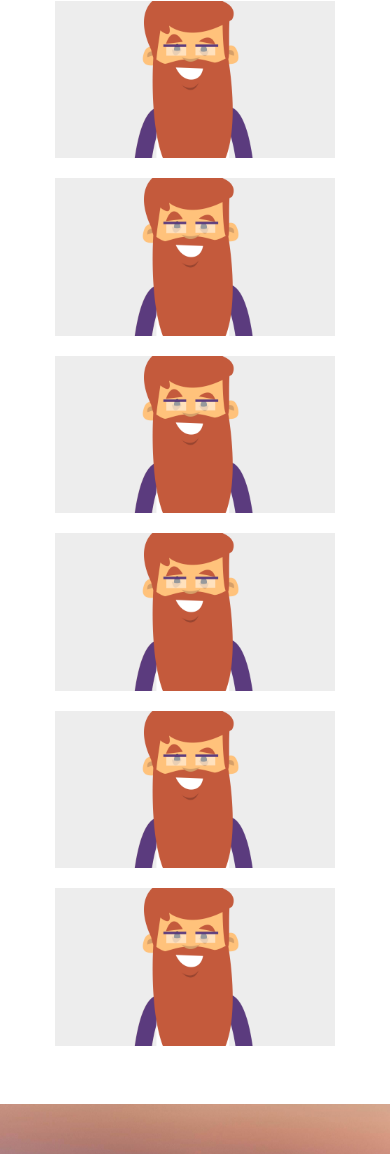
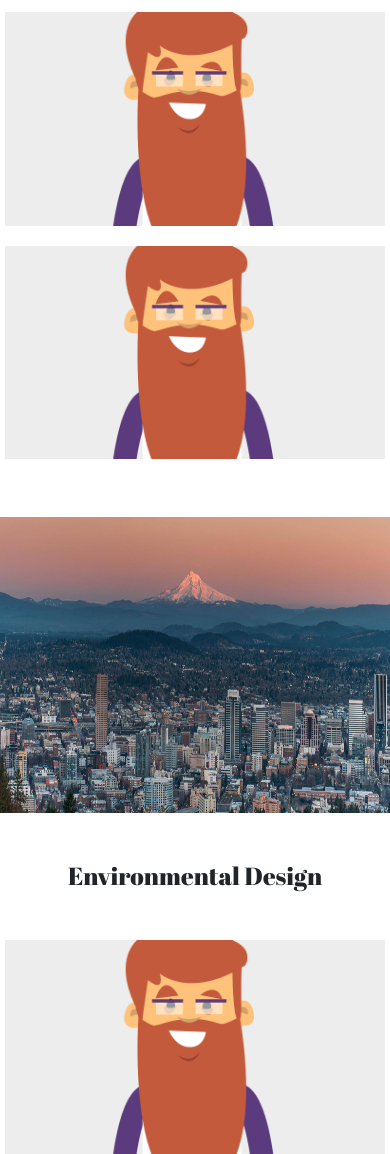
Before and after one commit to gracemarsh/jw-portfolio, a website built with Vite: page index.html in a window 390 px wide. Shown: the part 662-1816 px from the top of the page. Built offline with nearby package versions, Linux system fonts and the light colour scheme.

Commit message:
vite + bootstrap 5

```diff
--- a/index.html
+++ b/index.html
@@ -4,25 +4,24 @@
     <title>JW Portfolio</title>
     <!-- Required meta tags -->
     <meta charset="utf-8" />
-    <meta
-      name="viewport"
-      content="width=device-width, initial-scale=1, shrink-to-fit=no"
-    />
+    <link rel="icon" type="image/svg+xml" href="favicon.svg" />
+    <meta name="viewport" content="width=device-width, initial-scale=1.0" />
 
     <!-- Bootstrap CSS -->
-    <link
-      rel="stylesheet"
-      href="https://maxcdn.bootstrapcdn.com/bootstrap/4.0.0-beta/css/bootstrap.min.css"
-      integrity="sha384-/Y6pD6FV/Vv2HJnA6t+vslU6fwYXjCFtcEpHbNJ0lyAFsXTsjBbfaDjzALeQsN6M"
+    <!-- JavaScript Bundle with Popper -->
+    <script
+      src="https://cdn.jsdelivr.net/npm/bootstrap@5.1.3/dist/js/bootstrap.bundle.min.js"
+      integrity="sha384-ka7Sk0Gln4gmtz2MlQnikT1wXgYsOg+OMhuP+IlRH9sENBO0LRn5q+8nbTov4+1p"
       crossorigin="anonymous"
-    />
+    ></script>
+
     <link rel="preconnect" href="https://fonts.googleapis.com" />
     <link rel="preconnect" href="https://fonts.gstatic.com" crossorigin />
     <link
       href="https://fonts.googleapis.com/css2?family=Abril+Fatface&family=Montserrat:ital,wght@0,100;0,200;0,300;0,400;0,500;1,200&display=swap"
       rel="stylesheet"
     />
-    <link rel="stylesheet" href="css/custom.css" />
+    <link rel="stylesheet" href="/scss/main.scss" />
     <script
       src="https://kit.fontawesome.com/f19f995bbb.js"
       crossorigin="anonymous"
@@ -91,9 +90,9 @@
           <img class="grid-img" src="img/json.png" alt="json" />
           <img class="grid-img" src="img/json.png" alt="json" />
           <img class="grid-img" src="img/json.png" alt="json" />
-          <img class="grid-img" src="img/json.png" alt="json" />
-          <img class="grid-img" src="img/json.png" alt="json" />
-          <img class="grid-img" src="img/json.png" alt="json" />
+          <img class="grid-img mobile-hidden" src="img/json.png" alt="json" />
+          <img class="grid-img mobile-hidden" src="img/json.png" alt="json" />
+          <img class="grid-img mobile-hidden" src="img/json.png" alt="json" />
         </div>
       </div>
     </div>
@@ -113,9 +112,9 @@
           <img class="grid-img" src="img/json.png" alt="json" />
           <img class="grid-img" src="img/json.png" alt="json" />
           <img class="grid-img" src="img/json.png" alt="json" />
-          <img class="grid-img" src="img/json.png" alt="json" />
-          <img class="grid-img" src="img/json.png" alt="json" />
-          <img class="grid-img" src="img/json.png" alt="json" />
+          <img class="grid-img mobile-hidden" src="img/json.png" alt="json" />
+          <img class="grid-img mobile-hidden" src="img/json.png" alt="json" />
+          <img class="grid-img mobile-hidden" src="img/json.png" alt="json" />
         </div>
       </div>
     </div>
@@ -135,13 +134,19 @@
           <img class="grid-img" src="img/json.png" alt="json" />
           <img class="grid-img" src="img/json.png" alt="json" />
           <img class="grid-img" src="img/json.png" alt="json" />
-          <img class="grid-img" src="img/json.png" alt="json" />
-          <img class="grid-img" src="img/json.png" alt="json" />
-          <img class="grid-img" src="img/json.png" alt="json" />
+          <img class="grid-img mobile-hidden" src="img/json.png" alt="json" />
+          <img class="grid-img mobile-hidden" src="img/json.png" alt="json" />
+          <img class="grid-img mobile-hidden" src="img/json.png" alt="json" />
         </div>
       </div>
     </div>
     <!-- /Samurai Park -->
+
+    <!-- Img-Divider -->
+    <div class="banner-container">
+      <img class="banner-img img-fluid" src="img/pdx.jpg" alt="" />
+    </div>
+    <!-- /Img-Divider -->
 
     <!-- About me Section -->
     <div class="section">
@@ -268,6 +273,9 @@
       </div>
     </div>
 
+    <div id="app"></div>
+    <script type="module" src="/main.js"></script>
+
     <!-- Optional JavaScript -->
     <!-- jQuery first, then Popper.js, then Bootstrap JS -->
     <script
--- /dev/null
+++ b/main.js
@@ -0,0 +1,4 @@
+// document.querySelector("#app").innerHTML = `
+//   <h1>Hello Vite!</h1>
+//   <a href="https://vitejs.dev/guide/features.html" target="_blank">Documentation</a>
+// `;
--- a/css/custom.css
+++ b/scss/_custom.scss
@@ -69,24 +69,49 @@ h2 {
   justify-content: center;
 }
 .grid-img {
-  display: flex;
-  max-width: 300px;
+  max-width: 400px;
   padding: 10px;
 }
+.mobile-hidden {
+  display: none;
+}
 
+@include media-breakpoint-up(md) {
+  .mobile-hidden {
+    display: block;
+  }
+  .grid-img {
+    display: flex;
+    max-width: 300px;
+  }
+}
 /* ========= ABOUT ME SECTION ====================== */
 .about-container {
   display: flex;
+  flex-direction: column;
+  align-items: center;
   margin: 0 4rem;
-}
-.about-img,
-.about-text {
-  flex-grow: 1;
 }
 .about-img {
   width: 250px;
   height: 200px;
-  padding-right: 20px;
+}
+.about-text {
+  margin-top: 4rem;
+}
+/* bootstrap mq */
+
+@include media-breakpoint-up(md) {
+  * {
+    outline: 1px solid green;
+  }
+  .about-img,
+  .about-text {
+    flex-grow: 1;
+  }
+  .about-img {
+    padding-right: 20px;
+  }
 }
 
 /* ========= BANNER IMAGE ====================== */
--- /dev/null
+++ b/scss/main.scss
@@ -0,0 +1,2 @@
+@import "/node_modules/bootstrap/scss/bootstrap.scss";
+@import "./custom.scss";
```
Also changed, not shown: package.json (added, +16 -0 lines), favicon.svg (added), 2 other files.
